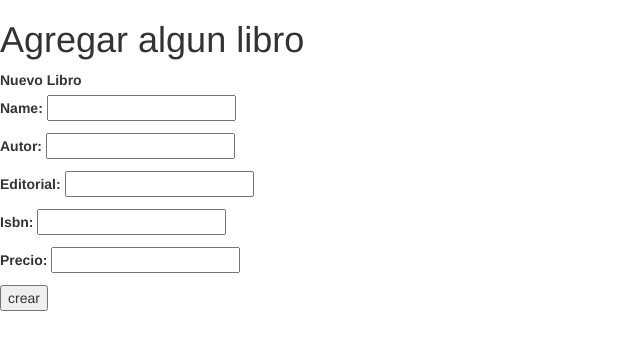
After one commit to IsaiasLedezma/examen_unidad_1.1, a Django app: template biblioteca/libros/templates/agregar_libro.html in a window 1280 px wide. The commit adds this page. Shown: the top 350 px of the page, without its empty margins (0-640 px from the left). Run offline with Django 3.2, Linux system fonts and the light colour scheme; the template is opened without the code that fills it: values that come from a table or form of the project are taken from there, others are empty; some libraries are stand-ins or nearby versions.

Commit message:
examen_unidad_1.1

```diff
--- a/biblioteca/biblioteca/urls.py
+++ b/biblioteca/biblioteca/urls.py
@@ -20,9 +20,9 @@
 
 urlpatterns = [
     url(r'^admin/', admin.site.urls),
+    url(r'^detalleLibro/(?P<object_id>\d+)/$', views.detalle, name='detalleLibro'),
     url(r'^$', views.home123, name='home'),
     url(r'^libros/$', views.lista_libros, name='libros'),
-    url(r'^detalle/(?P<lib>\d+)/$', views.detalle, name='detalle'),
-    url(r'^libros/$', views.detalle, name='detalle de libros'),
-
+    url(r'^detalle/(?P<slug>[\w-]+)/$', views.detalle_slug, name='detalle_slug'),
+    url(r'^agregar_libro/$', views.agregar_libro, name='agregar_libro'),
 ]
--- /dev/null
+++ b/biblioteca/libros/forms.py
@@ -0,0 +1,18 @@
+from django import forms
+
+class libroAddForms(forms.Form):
+
+    name= forms.CharField()
+    autor = forms.CharField()
+    editorial = forms.CharField()
+    ISBN = forms.CharField()
+    precio = forms.DecimalField(max_digits=9999, decimal_places=2)
+
+    def clean_precio(self):
+        precio = self.cleaned_data.get("precio")
+        if precio <= 100.00:
+            raise forms.ValidationError("El precio debe ser mayor que $100.00")
+        elif precio >= 19999.00:
+            raise forms.ValidationError("El precio debe ser menos que $19999.00")
+        else:
+            return precio
--- /dev/null
+++ b/biblioteca/libros/templates/agregar_libro.html
@@ -0,0 +1,11 @@
+{% extends "base.html" %}
+
+{%block content%}
+  <h1>Agregar algun libro</h1>
+  <form class="" action="" method="POST">{% csrf_token %}
+    <label for="">Nuevo Libro</label>
+    {{form.as_p}}
+    <input type="submit" name="" value="crear">
+
+  </form>
+{%endblock%}
--- a/biblioteca/libros/templates/detalleLibro.html
+++ b/biblioteca/libros/templates/detalleLibro.html
@@ -3,9 +3,9 @@
 {%block content%}
   <h1>{{mensaje}}</h1>
   <div class="">
-    <h2>{{producto}}</h2>
-    <h2>{{producto.descripcion}}</h2>
-    <h2>{{producto.precio}}</h2>
+    <h2>{{libro}}</h2>
+    <h2>{{libro.name}}</h2>
+    <h2>{{libro.precio}}</h2>
 
   </div>
 {%endblock%}
```
Also changed, not shown: biblioteca/libros/admin.py (+6 -5 lines), biblioteca/libros/models.py (+5 -5 lines), biblioteca/libros/views.py (+62 -4 lines), biblioteca/templates/base.html (added, +15 -0 lines), biblioteca/db.sqlite3, biblioteca/libros/migrations/0002_auto_20170301_2013.py (added).
